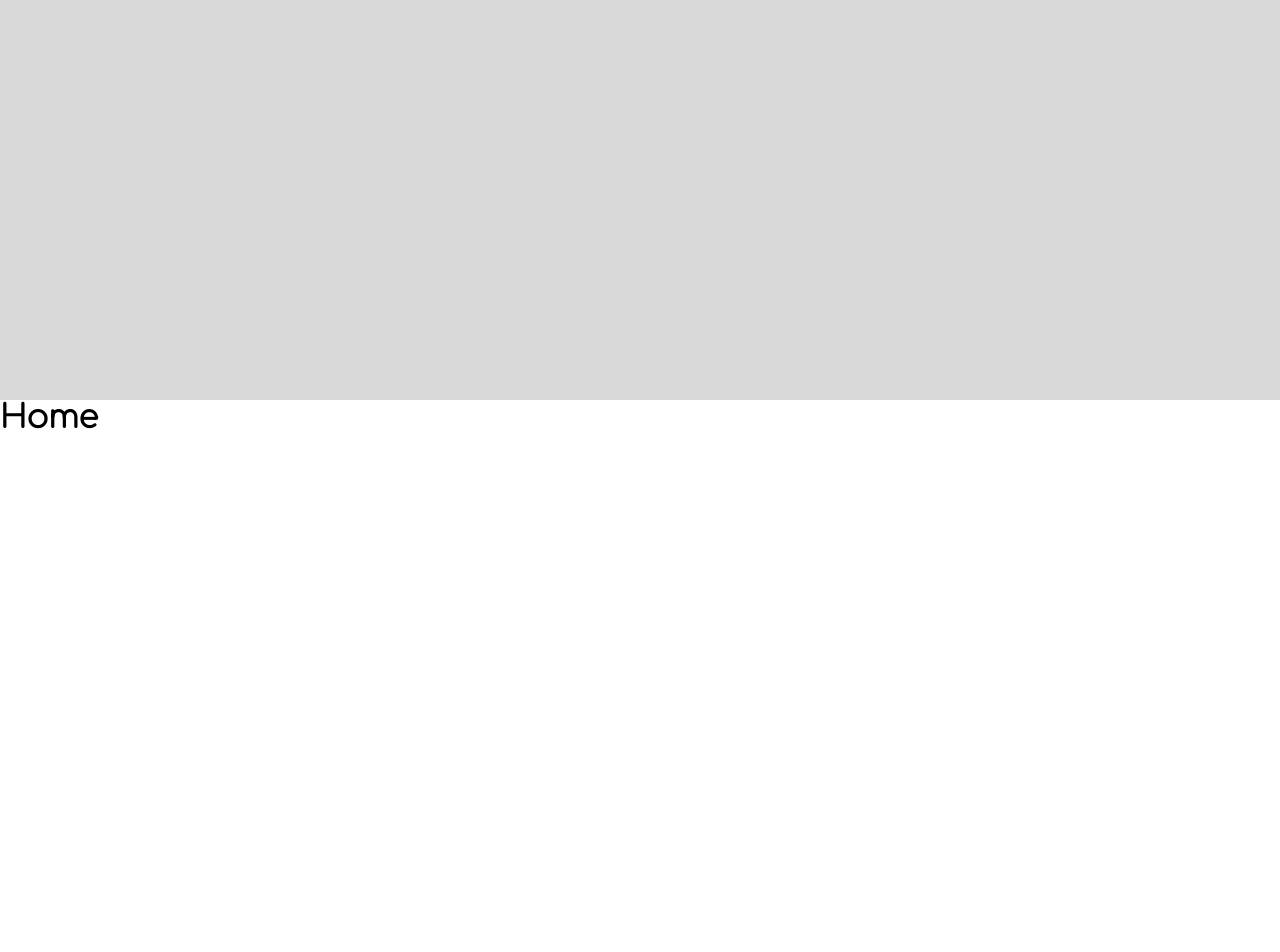
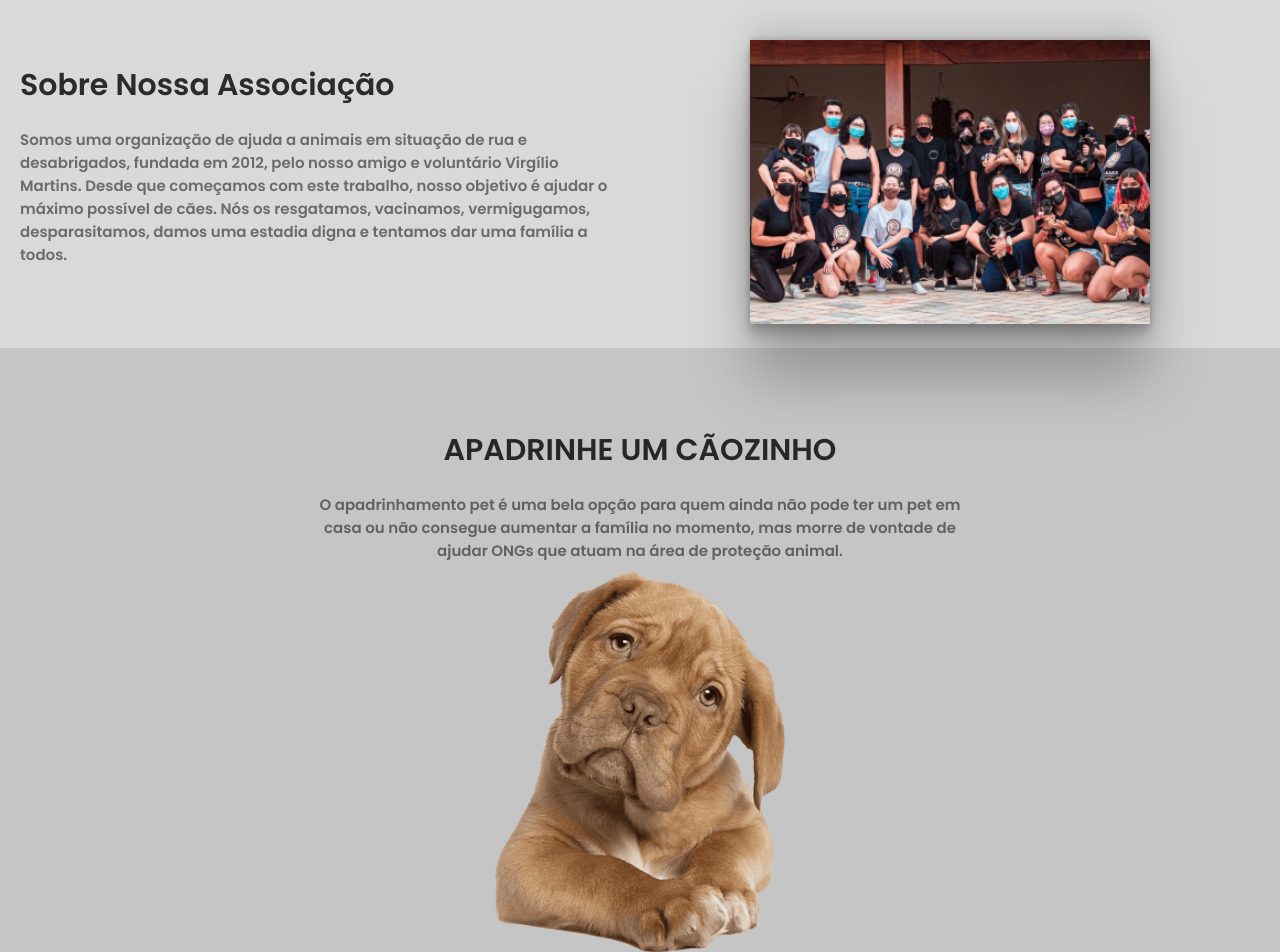
Before and after one commit to bolodissenoura/AAARP, a React (Vite) app: page / in a window 1280 px wide. Shown: the part 1200-2152 px from the top of the page. Before the commit the page ends 1635 px from the top, so only its background shows below. Built offline with nearby package versions, Linux system fonts and the light colour scheme.

Commit message:
feat: third section content

```diff
--- a/src/pages/general/home/home.page.tsx
+++ b/src/pages/general/home/home.page.tsx
@@ -20,17 +20,49 @@ export function Home() {
       <S.SecondContainer>
         <C.TransitionBox />
         <S.AboutUsContainer>
-          <C.Title text='Sobre Nossa Associação' />
-          <C.SubTitle
-            text='Somos uma organização de ajuda a animais em situação de rua e
+          <S.AboutUsFirstContainer>
+            <C.Title text='Sobre Nossa Associação' />
+            <C.SubTitle
+              text='Somos uma organização de ajuda a animais em situação de rua e
             desabrigados, fundada em 2012, pelo nosso amigo e voluntário
             Virgílio Martins. Desde que começamos com este trabalho, nosso
             objetivo é ajudar o máximo possível de cães. Nós os resgatamos,
             vacinamos, vermigugamos, desparasitamos, damos uma estadia digna e
             tentamos dar uma família a todos.'
-          />
+            />
+          </S.AboutUsFirstContainer>
+          <S.AboutUsSecondContainer>
+            <S.ColText>
+              <C.Title text='Sobre Nossa Associação' />
+              <C.SubTitle
+                text='Somos uma organização de ajuda a animais em situação de rua e
+            desabrigados, fundada em 2012, pelo nosso amigo e voluntário
+            Virgílio Martins. Desde que começamos com este trabalho, nosso
+            objetivo é ajudar o máximo possível de cães. Nós os resgatamos,
+            vacinamos, vermigugamos, desparasitamos, damos uma estadia digna e
+            tentamos dar uma família a todos.'
+              />
+            </S.ColText>
+            <S.Col>
+              <S.UsImg
+                src='../../../../public/assets/img/us.png'
+                alt='Fotografia com um grupo de pessoas de nossa organização'
+              />
+            </S.Col>
+          </S.AboutUsSecondContainer>
         </S.AboutUsContainer>
       </S.SecondContainer>
+      <S.ThirdContainer>
+        <S.ToAdopteContainer>
+          <C.Title text='APADRINHE UM CÃOZINHO' />
+          <C.SubTitle text='O apadrinhamento pet é uma bela opção para quem ainda não pode ter um pet em casa ou não consegue aumentar a família no momento, mas morre de vontade de ajudar ONGs que atuam na área de proteção animal. ' />
+          <S.ToAdopteImg
+            src='../../../../public/assets/img/dogo1.png'
+            alt='Fotografia com um grupo de pessoas de nossa organização'
+          />
+          <C.Button text='Clique aqui e tenha um novo afilhado' />
+        </S.ToAdopteContainer>
+      </S.ThirdContainer>
 
       <h1>Home</h1>
     </>
--- a/src/pages/general/home/home.styles.ts
+++ b/src/pages/general/home/home.styles.ts
@@ -43,12 +43,82 @@ export const AboutUsContainer = styled.div`
   padding-top: 200px;
 `;
 
+export const AboutUsFirstContainer = styled.div`
+  text-align: center;
+  max-width: 700px;
+  padding: 20px;
+  margin: 0 auto;
+`;
+
+export const AboutUsSecondContainer = styled.div`
+  padding-top: 60px;
+  padding: 20px;
+  text-align: center;
+
+  @media ${deviceMinWidth.laptopS} {
+    margin: 0 auto;
+    display: grid;
+    text-align: unset;
+    grid-template-columns: 1fr 1fr;
+    justify-items: center;
+    align-items: center;
+  }
+`;
+
+export const Col = styled.div``;
+
+export const ColText = styled.div`
+  padding-bottom: 40px;
+  @media ${deviceMinWidth.laptopS} {
+    padding-right: 20px;
+  }
+  @media ${deviceMinWidth.desktopS} {
+    margin-left: 340px;
+  }
+`;
+
+export const UsImg = styled.img`
+  width: 200px;
+  box-shadow: rgba(0, 0, 0, 0.25) 0px 54px 55px,
+    rgba(0, 0, 0, 0.12) 0px -12px 30px, rgba(0, 0, 0, 0.12) 0px 4px 6px,
+    rgba(0, 0, 0, 0.17) 0px 12px 13px, rgba(0, 0, 0, 0.09) 0px -3px 5px;
+  @media ${deviceMinWidth.laptopS} {
+    width: 400px;
+  }
+  @media ${deviceMinWidth.desktopS} {
+    width: 600px;
+  }
+`;
+
+export const ToAdopteContainer = styled.div`
+  text-align: center;
+  max-width: 700px;
+  padding: 20px;
+  padding-top: 80px;
+  margin: 0 auto;
+`;
+
 export const TitleAboutUsContainer = styled.div`
   padding-top: 200px;
 `;
 
+export const ToAdopteImg = styled.img`
+  width: 200px;
+
+  @media ${deviceMinWidth.laptopS} {
+    width: 400px;
+  }
+  @media ${deviceMinWidth.desktopS} {
+    width: 600px;
+  }
+`;
+
 export const SecondContainer = styled.div`
   background-color: var(--grayLight);
-  height: 100vh;
   width: 100vw;
 `;
+
+export const ThirdContainer = styled.div`
+  background-color: var(--grayMedium);
+  width: 100vw;
+`;
```
